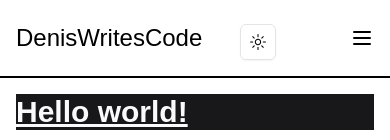
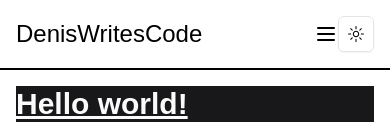
Before and after one commit to DenisWritesCode/portfolio2point0, a Next.js app: page / in a window 390 px wide. Shown: the top 140 px of the page. Built offline with nearby package versions, Linux system fonts and the light colour scheme.

Commit message:
001: Add Mobile responsiveness for navbar styles

```diff
--- a/components/ui/MobileNavBar.tsx
+++ b/components/ui/MobileNavBar.tsx
@@ -2,7 +2,7 @@ import React from "react";
 
 function MobileNavBar({ onHamClick }: { onHamClick: () => void }) {
   return (
-    <div className="bg-gray-800 text-gray-300 pt-16 -mb-12">
+    <div className="border-t-2 border-foreground pt-2">
       <li className="flex flex-col text-center items-center">
         <ul className="cursor-pointer py-1 px-3 text-gray-200 bg-gray-900 rounded-lg">
           <a href="#hero" onClick={onHamClick}>
--- a/components/ui/NavBar.tsx
+++ b/components/ui/NavBar.tsx
@@ -30,7 +30,7 @@ function NavBar({ onHamClick }: { onHamClick: () => void }) {
         <Link href={"#blog"}>Blog</Link>
         <Link href={"/contact"}>Contact</Link>
       </div>
-      <div className="right">
+      <div className="right flex items-center justify-evenly">
         <li className="flex cursor-pointer">
           <ul className="py-1 px-3">
             <Link href="https://twitter.com/DenisWritesCode/">
@@ -48,6 +48,24 @@ function NavBar({ onHamClick }: { onHamClick: () => void }) {
             </Link>
           </ul>
         </li>
+        <div className="menu block sm:hidden" onClick={onHamClick}>
+          <a href="#home">
+            <svg
+              className="w-6 h-6"
+              fill="none"
+              stroke="currentColor"
+              viewBox="0 0 24 24"
+              xmlns="http://www.w3.org/2000/svg"
+            >
+              <path
+                strokeLinecap="round"
+                strokeLinejoin="round"
+                strokeWidth="2"
+                d="M4 6h16M4 12h16M4 18h16"
+              ></path>
+            </svg>
+          </a>
+        </div>
         <DropdownMenu>
           <DropdownMenuTrigger asChild>
             <Button variant="outline" size="icon">
@@ -69,24 +87,6 @@ function NavBar({ onHamClick }: { onHamClick: () => void }) {
           </DropdownMenuContent>
         </DropdownMenu>
       </div>
-      <div className="menu sm:hidden" onClick={onHamClick}>
-        <a href="#home">
-          <svg
-            className="w-6 h-6"
-            fill="none"
-            stroke="currentColor"
-            viewBox="0 0 24 24"
-            xmlns="http://www.w3.org/2000/svg"
-          >
-            <path
-              strokeLinecap="round"
-              strokeLinejoin="round"
-              strokeWidth="2"
-              d="M4 6h16M4 12h16M4 18h16"
-            ></path>
-          </svg>
-        </a>
-      </div>
     </nav>
   );
 }
```
